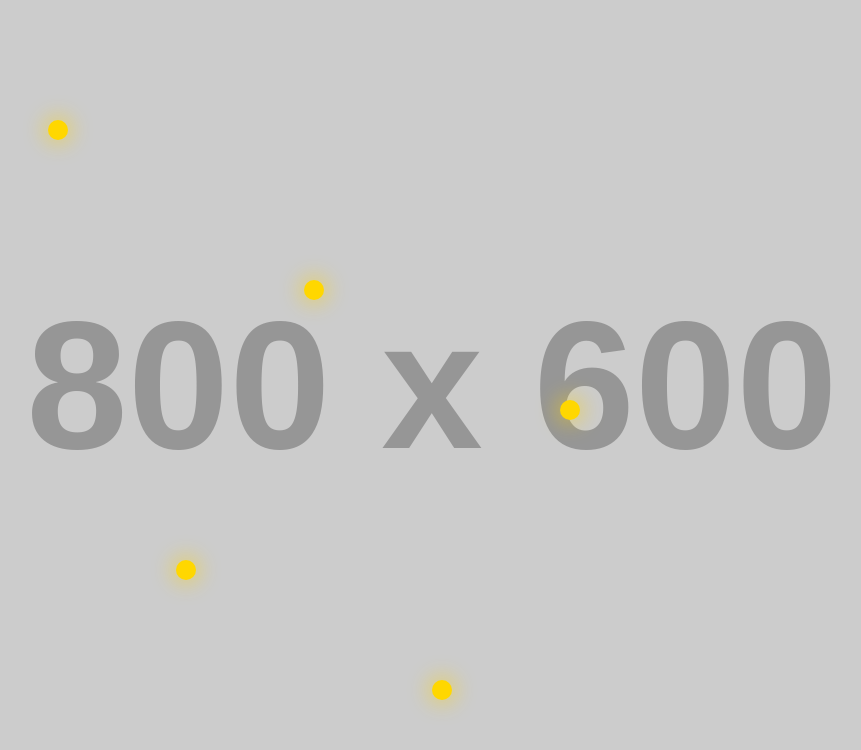
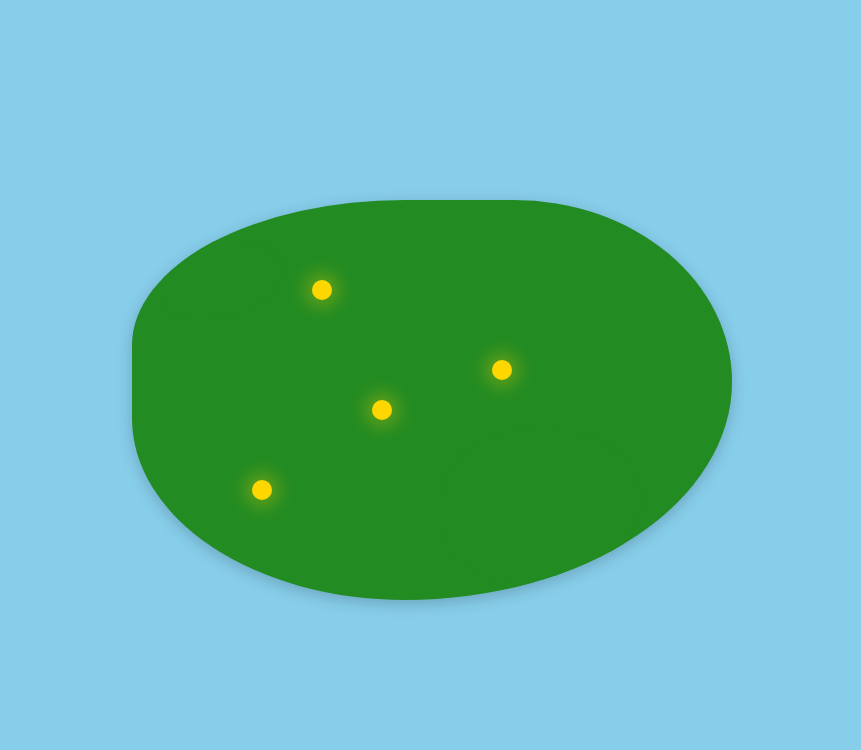
Before and after one commit to Shreycodesbetter/TiemeyerLand, a plain HTML site: page index.html in a window 1280 px wide. Shown: the whole page, without its empty margins (208-1069 px from the left). Drawn offline with Linux system fonts and the light colour scheme; placeholder pictures from the web are drawn by us.

Commit message:
Update index.html

```diff
--- a/index.html
+++ b/index.html
@@ -10,7 +10,7 @@
       font-family: Arial, sans-serif;
       margin: 0;
       padding: 0;
-      background: #87CEEB; /* Blue ocean background */
+      background: #87CEEB; /* Ocean blue background */
       overflow: hidden;
     }
 
@@ -18,16 +18,51 @@
       position: relative;
       width: 100vw;
       height: 100vh;
-      background: url('https://via.placeholder.com/800x600.png?text=Greek+Landmass') no-repeat center center;
-      background-size: cover;
+      display: flex;
+      align-items: center;
+      justify-content: center;
     }
 
-    /* Dot styles */
+    .landmass {
+      position: relative;
+      width: 600px;
+      height: 400px;
+      background: #228B22; /* Forest green for land */
+      border-radius: 50% 40% 60% 50% / 40% 50% 60% 50%;
+      box-shadow: 0px 4px 15px rgba(0, 0, 0, 0.2);
+      overflow: hidden;
+    }
+
+    .landmass::before {
+      content: '';
+      position: absolute;
+      top: 10%;
+      left: 5%;
+      width: 120px;
+      height: 80px;
+      background: #228B22;
+      border-radius: 60% 40% 70% 30%;
+      z-index: 1;
+    }
+
+    .landmass::after {
+      content: '';
+      position: absolute;
+      bottom: 5%;
+      right: 15%;
+      width: 200px;
+      height: 150px;
+      background: #228B22;
+      border-radius: 50% 50% 60% 40%;
+      z-index: 1;
+    }
+
+    /* Dots for Points of Interest */
     .dot {
       position: absolute;
       width: 20px;
       height: 20px;
-      background-color: #FFD700; /* Golden Dot for Greek theme */
+      background-color: #FFD700; /* Golden dots */
       border-radius: 50%;
       cursor: pointer;
       animation: pulse 2s infinite;
@@ -49,7 +84,7 @@
       }
     }
 
-    /* Blurb Styles */
+    /* Blurb styles for Pop-up Info */
     .blurb {
       position: absolute;
       background: white;
@@ -69,16 +104,44 @@
       margin: 0;
       font-size: 0.9em;
     }
+
+    /* Positioning the dots */
+    .dot#dot1 {
+      top: 20%;
+      left: 30%;
+    }
+
+    .dot#dot2 {
+      top: 40%;
+      left: 60%;
+    }
+
+    .dot#dot3 {
+      top: 70%;
+      left: 20%;
+    }
+
+    .dot#dot4 {
+      top: 50%;
+      left: 40%;
+    }
+
+    .dot#dot5 {
+      top: 80%;
+      left: 70%;
+    }
   </style>
 </head>
 <body>
   <div class="map-container">
-    <!-- Dots for districts -->
-    <div class="dot" style="top: 15%; left: 20%;" data-title="Acropolis District" data-content="The political and cultural center of Tiemeyerland, featuring grand temples and public forums."></div>
-    <div class="dot" style="top: 35%; left: 40%;" data-title="Agora Market" data-content="A bustling marketplace where merchants trade goods and ideas."></div>
-    <div class="dot" style="top: 50%; left: 60%;" data-title="Temple of Poseidon" data-content="A sacred site dedicated to the god of the sea, overlooking the ocean cliffs."></div>
-    <div class="dot" style="top: 70%; left: 30%;" data-title="Harbor of Athena" data-content="A fortified port where ships dock and naval activities flourish."></div>
-    <div class="dot" style="top: 85%; left: 50%;" data-title="Island of Delphi" data-content="A mysterious island believed to be home to oracles and ancient wisdom."></div>
+    <div class="landmass">
+      <!-- Dots for districts -->
+      <div class="dot" id="dot1" data-title="Acropolis District" data-content="The political and cultural center of Tiemeyerland, featuring grand temples and public forums."></div>
+      <div class="dot" id="dot2" data-title="Agora Market" data-content="A bustling marketplace where merchants trade goods and ideas."></div>
+      <div class="dot" id="dot3" data-title="Temple of Poseidon" data-content="A sacred site dedicated to the god of the sea, overlooking the ocean cliffs."></div>
+      <div class="dot" id="dot4" data-title="Harbor of Athena" data-content="A fortified port where ships dock and naval activities flourish."></div>
+      <div class="dot" id="dot5" data-title="Island of Delphi" data-content="A mysterious island believed to be home to oracles and ancient wisdom."></div>
+    </div>
 
     <!-- Blurb to display information -->
     <div class="blurb" id="blurb">
```
